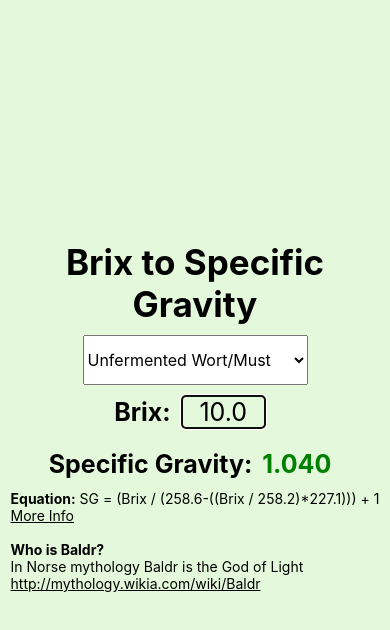
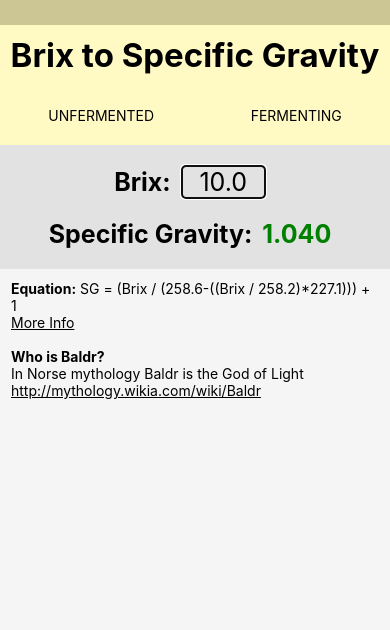
Before and after one commit to themeadery/baldr, a React Native app: screen / in a window 390 px wide. Shown: the top 630 px of the page. Built offline with nearby package versions, Linux system fonts and the light colour scheme.

Commit message:
Layout Updates
Major layout & color theme updates. Added the beginnings of a tab navbar. Will continue to build with react-navigation.

```diff
--- a/App.js
+++ b/App.js
@@ -5,8 +5,8 @@ import {
   Text,
   View,
   TextInput,
-  Picker,
-  Linking
+  Linking,
+  TouchableOpacity,
 } from 'react-native';
 
 const instructions = Platform.select({
@@ -35,19 +35,28 @@ export default class App extends Component {
   render() {
     return (
       <View style={styles.container}>
-        <Text style={styles.title}>
+          <View style={styles.header}></View>
+          <View style={styles.titleView}>
+            <Text style={styles.titleText}>
               Brix to Specific Gravity
             </Text>
 
             {/*Change between unfermented wort/must and fermenting*/}
-        <Picker
-          selectedValue={this.state.wort}
-          style={styles.picker}
-          onValueChange={(itemValue, itemIndex) => this.setState({ wort: itemValue })}>
-          <Picker.Item label="Unfermented Wort/Must" value="unfermented" />
-          <Picker.Item label="Fermenting Wort/Must" value="fermenting" />
-        </Picker>
+            <View style={styles.tabBar}>
+              <TouchableOpacity style={styles.tabItem}>
+                <Text style={styles.tabBarText}>
+                  UNFERMENTED
+                </Text>
+              </TouchableOpacity>
+              <TouchableOpacity style={styles.tabItem}>
+                <Text style={styles.tabBarText}>
+                  FERMENTING
+                </Text>
+              </TouchableOpacity>
+            </View>
+          </View>
 
+            <View style={styles.body}>
                 <View style={styles.row}>
                   <Text style={styles.large}>
                     Brix:
@@ -72,8 +81,10 @@ export default class App extends Component {
                   {this.state.value.toFixed(3)}
                 </Text>
               </View>
+            </View>
 
-        <Text style={styles.footer}>
+            <View style={styles.footerView}>
+              <Text style={styles.footerText}>
                 <Text style={{ fontWeight: 'bold' }}>Equation:</Text> SG = (Brix / (258.6-((Brix / 258.2)*227.1))) + 1{'\n'}
                 <Text style={styles.url} onPress={() => Linking.openURL('https://www.brewersfriend.com/brix-converter/')}>More Info</Text>{'\n'}{'\n'}
                 <Text style={{ fontWeight: 'bold' }}>Who is Baldr?</Text>{'\n'}
@@ -87,6 +98,8 @@ export default class App extends Component {
                 {instructions}
               </Text>
             </View>
+
+      </View>
     );
   }
 }
@@ -94,26 +107,46 @@ export default class App extends Component {
 const styles = StyleSheet.create({
   container: {
     flex: 1,
+    backgroundColor: '#F5F5F6',
+  },
+  header: {
+    backgroundColor: '#cbc693',
+    height: 25,
+  },
+  titleView: {
+    backgroundColor: '#fff9c4',
+    elevation: 3,
+  },
+  titleText: {
+    //fontFamily: "RunyTunesRevisitedNF",
+    color: 'black',
+    fontSize: 33,
+    fontWeight: 'bold',
+    textAlign: 'center',
+    margin: 10,
+  },
+  tabBar: {
+    backgroundColor: '#fff9c4',
+    height: 60,
+    flexDirection: 'row',
+    justifyContent: 'space-around',
+  },
+  tabItem: {
+    alignItems: 'center',
+    justifyContent: 'center',
+  },
+  tabBarText: {
+    color: 'black',
+  },
+  body: {
     justifyContent: 'center',
     alignItems: 'center',
-    backgroundColor: '#e4f9db',
+    backgroundColor: '#E1E2E1',
+    padding: 10,
   },
   row: {
     flexDirection: 'row',
     alignItems: 'center',
-  },
-  title: {
-    //fontFamily: "RunyTunesRevisitedNF",
-    color: 'black',
-    fontSize: 35,
-    fontWeight: 'bold',
-    textAlign: 'center',
-    margin: 10,
-  },
-  picker: {
-    color: 'black',
-    height: 50,
-    width: 225,
   },
   large: {
     color: 'black',
@@ -145,7 +178,11 @@ const styles = StyleSheet.create({
   url: {
     textDecorationLine: 'underline',
   },
-  footer: {
+  footerView: {
+    backgroundColor: '#F5F5F6',
+    padding: 10,
+  },
+  footerText: {
     color: 'black',
     textAlign: 'left',
     margin: 1,
```
Lines whose indentation alone changed are shown as unchanged.
